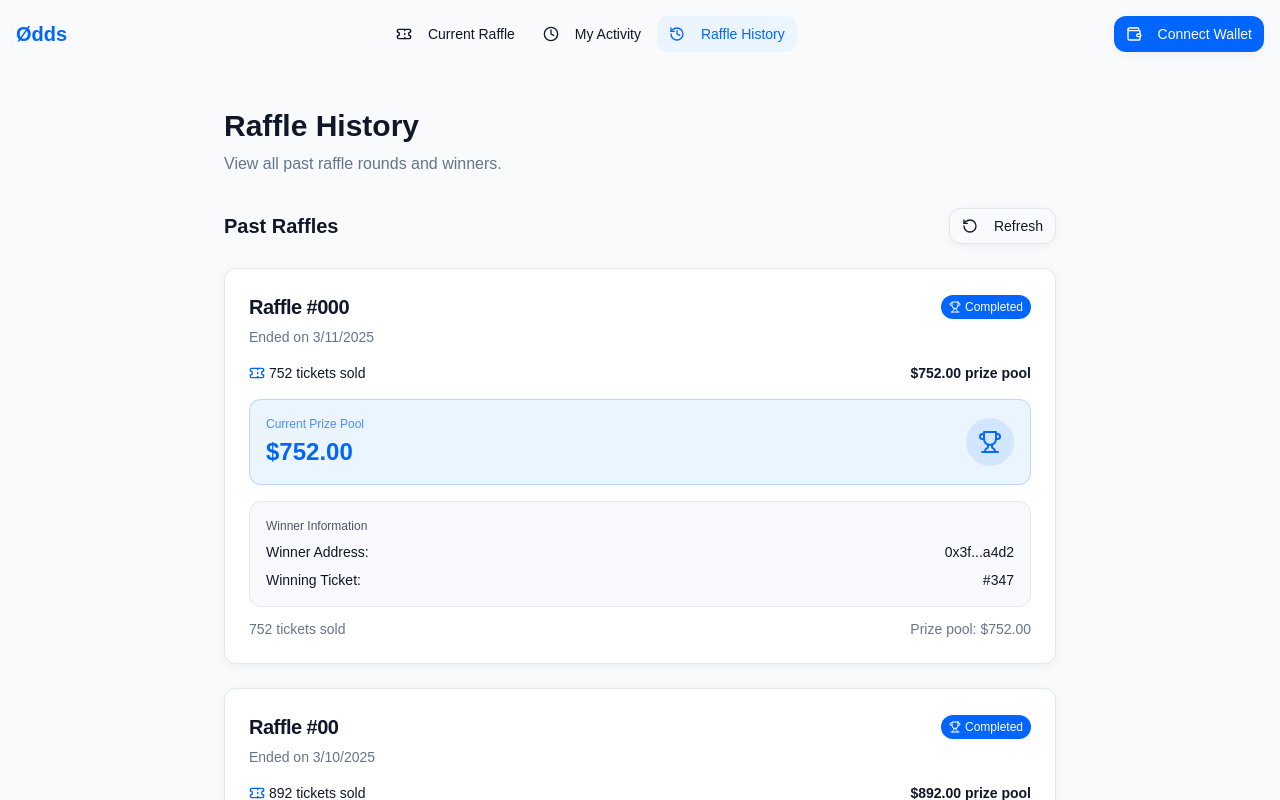
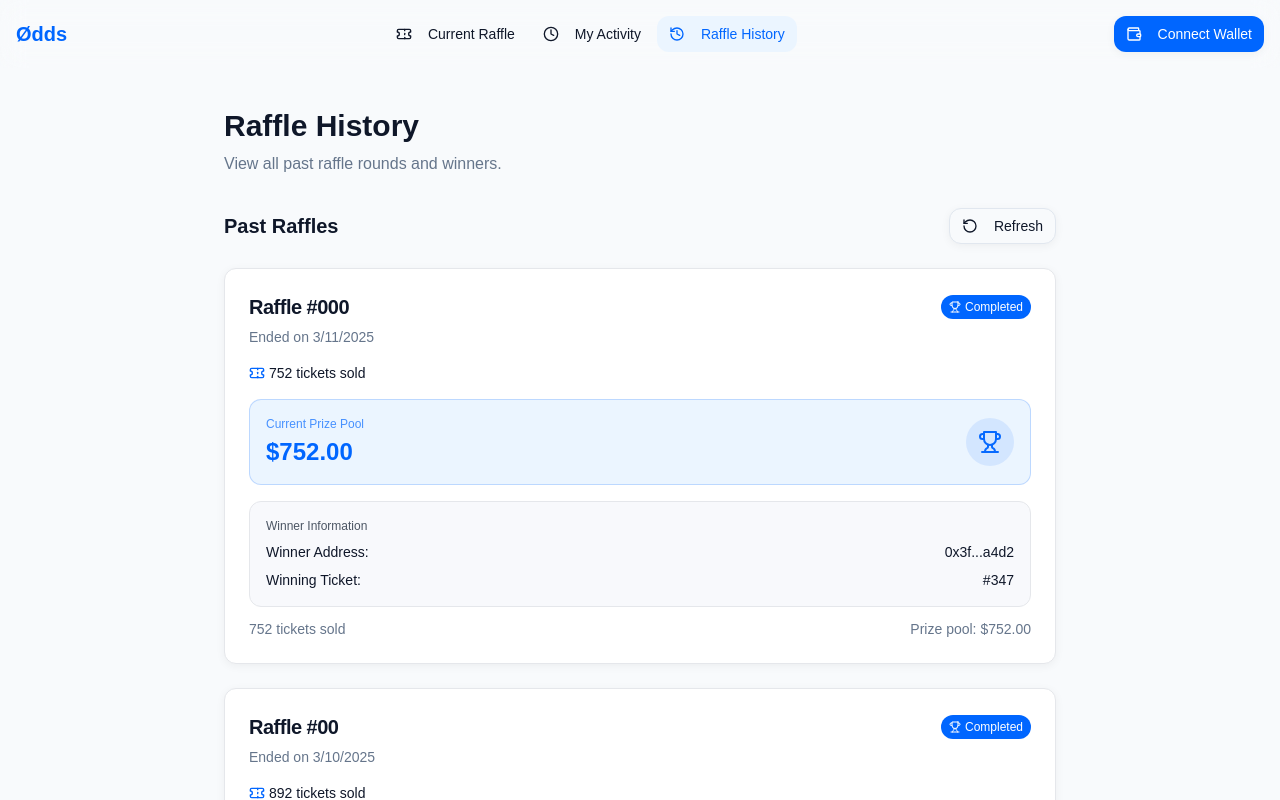
Before and after one commit to TahaNaqv/odds-fe, a React (Vite) app: page /history in a window 1280 px wide. Shown: the top 800 px of the page. Built offline with nearby package versions, Linux system fonts and the light colour scheme; a web font is replaced by a local one.

Commit message:
Refactor RaffleCard component
Remove redundant prize pool text from RaffleCard component.

```diff
--- a/src/components/raffle/RaffleCard.tsx
+++ b/src/components/raffle/RaffleCard.tsx
@@ -89,9 +89,7 @@ const RaffleCard = ({ raffle, isLoading = false, isPast = false }: RaffleCardPro
               {raffle.ticketsSold} tickets sold
             </span>
           </div>
-          <span className="text-sm font-semibold">
-            {formatCurrency(raffle.prizePool)} prize pool
-          </span>
+          {/* Removed the redundant prize pool text that was here */}
         </div>
 
         <div className="mt-4">
```
